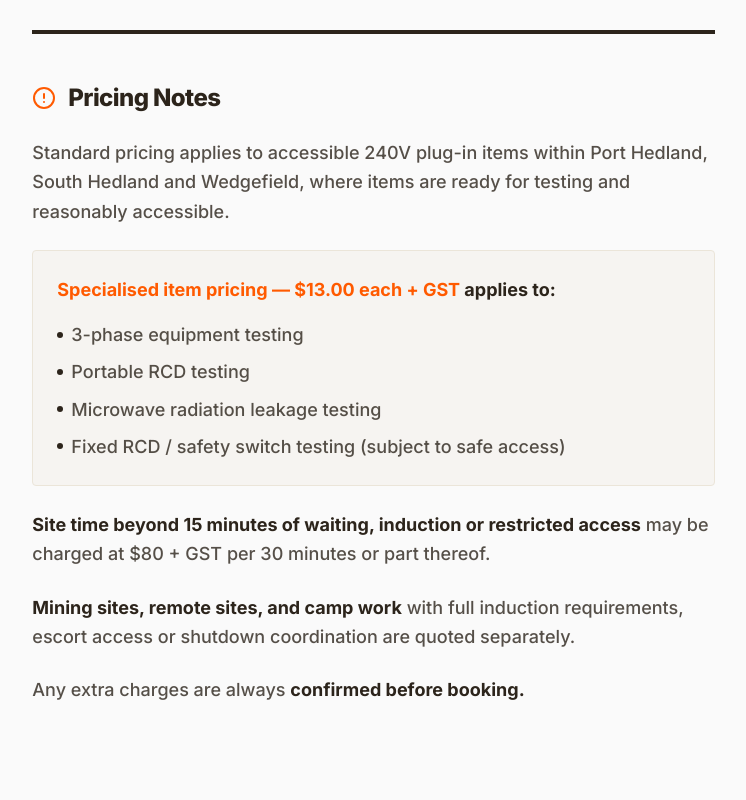
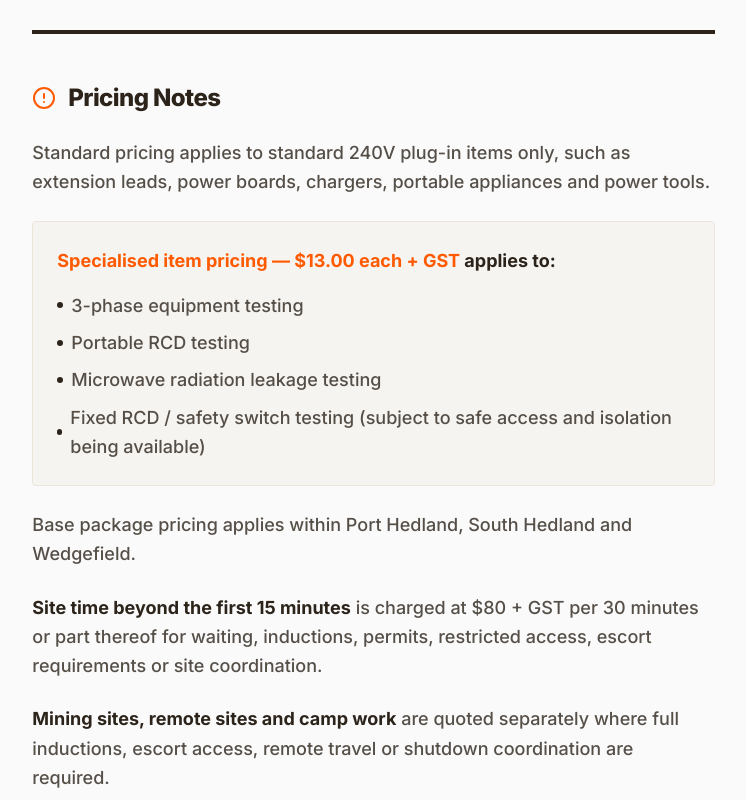
Before and after one commit to daaddd333/Red-Earth-Compliance, a React (Vite) app: page /pricing in a window 1280 px wide. Shown: the part 2140-2940 px from the top of the page, without its empty margins (533-1279 px from the left). Built offline with nearby package versions, Linux system fonts and the light colour scheme.

Commit message:
Final Pricing Notes - explicit site time charge and clear invoice statement

```diff
--- a/src/pages/Pricing.tsx
+++ b/src/pages/Pricing.tsx
@@ -153,7 +153,7 @@ export default function Pricing() {
 
                 <div className="space-y-6 text-lg font-medium text-ink/80 leading-relaxed">
                   <p>
-                    Standard pricing applies to accessible 240V plug-in items within Port Hedland, South Hedland and Wedgefield, where items are ready for testing and reasonably accessible.
+                    Standard pricing applies to standard 240V plug-in items only, such as extension leads, power boards, chargers, portable appliances and power tools.
                   </p>
 
                   <div className="bg-sandstone/30 p-6 rounded border border-sandstone">
@@ -162,20 +162,24 @@ export default function Pricing() {
                       <li className="flex items-center gap-2"><div className="w-1.5 h-1.5 bg-ink rounded-full"></div> 3-phase equipment testing</li>
                       <li className="flex items-center gap-2"><div className="w-1.5 h-1.5 bg-ink rounded-full"></div> Portable RCD testing</li>
                       <li className="flex items-center gap-2"><div className="w-1.5 h-1.5 bg-ink rounded-full"></div> Microwave radiation leakage testing</li>
-                      <li className="flex items-center gap-2"><div className="w-1.5 h-1.5 bg-ink rounded-full"></div> Fixed RCD / safety switch testing (subject to safe access)</li>
+                      <li className="flex items-center gap-2"><div className="w-1.5 h-1.5 bg-ink rounded-full"></div> Fixed RCD / safety switch testing (subject to safe access and isolation being available)</li>
                     </ul>
                   </div>
 
                   <p>
-                    <strong className="text-ink">Site time beyond 15 minutes of waiting, induction or restricted access</strong> may be charged at $80 + GST per 30 minutes or part thereof.
+                    Base package pricing applies within Port Hedland, South Hedland and Wedgefield.
                   </p>
 
                   <p>
-                    <strong className="text-ink">Mining sites, remote sites, and camp work</strong> with full induction requirements, escort access or shutdown coordination are quoted separately.
+                    <strong className="text-ink">Site time beyond the first 15 minutes</strong> is charged at $80 + GST per 30 minutes or part thereof for waiting, inductions, permits, restricted access, escort requirements or site coordination.
                   </p>
 
                   <p>
-                    Any extra charges are always <strong className="text-ink">confirmed before booking.</strong>
+                    <strong className="text-ink">Mining sites, remote sites and camp work</strong> are quoted separately where full inductions, escort access, remote travel or shutdown coordination are required.
+                  </p>
+
+                  <p>
+                    Clear rates are <strong className="text-ink">confirmed before booking.</strong> Final invoices are based on the actual items tested and any confirmed site access or waiting time requirements.
                   </p>
                 </div>
               </div>
```
